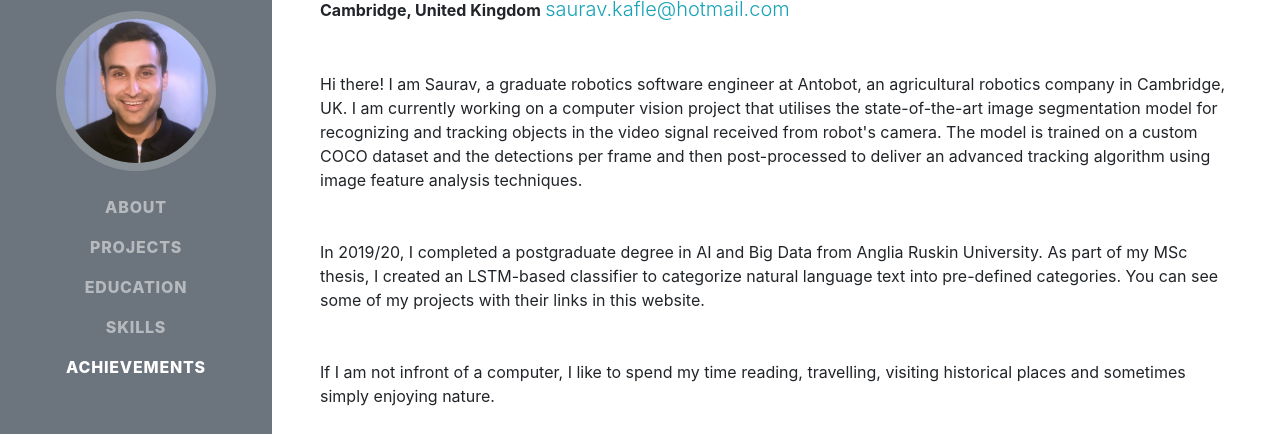
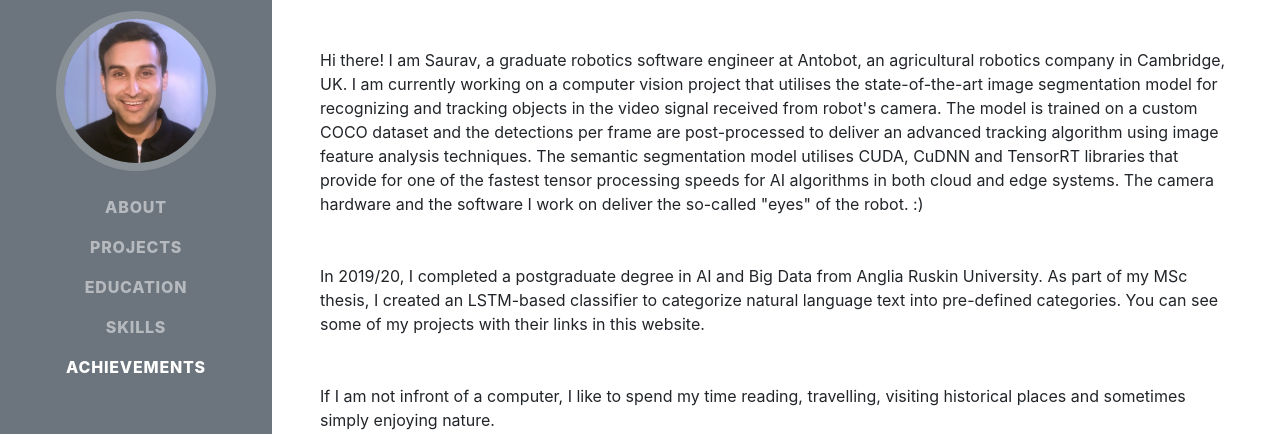
Before and after one commit to kaflesaurav/kaflesaurav.github.io, a website with bundled scripts: page index.html in a window 1280 px wide. Shown: the part 205-639 px from the top of the page. Built offline with nearby package versions, Linux system fonts and the light colour scheme; a web font is replaced by a local one.

Commit message:
more details

```diff
--- a/index.html
+++ b/index.html
@@ -67,7 +67,7 @@
         <div class="mb-5"><b>Cambridge, United Kingdom</b>
           <a href="mailto:sk625@student.anglia.ac.uk" class="lead text-info ">saurav.kafle@hotmail.com</a>
         </div>
-        <p class="mb-5">Hi there! I am Saurav, a graduate robotics software engineer at Antobot, an agricultural robotics company in Cambridge, UK. I am currently working on a computer vision project that utilises the state-of-the-art image segmentation model for recognizing and tracking objects in the video signal received from robot's camera. The model is trained on a custom COCO dataset and the detections per frame and then post-processed to deliver an advanced tracking algorithm using image feature analysis techniques. </p>
+        <p class="mb-5">Hi there! I am Saurav, a graduate robotics software engineer at Antobot, an agricultural robotics company in Cambridge, UK. I am currently working on a computer vision project that utilises the state-of-the-art image segmentation model for recognizing and tracking objects in the video signal received from robot's camera. The model is trained on a custom COCO dataset and the detections per frame are post-processed to deliver an advanced tracking algorithm using image feature analysis techniques. The semantic segmentation model utilises CUDA, CuDNN and TensorRT libraries that provide for one of the fastest tensor processing speeds for AI algorithms in both cloud and edge systems. The camera hardware and the software I work on deliver the so-called "eyes" of the robot. :)</p>
         <p class="mb-5">In 2019/20, I completed a postgraduate degree in AI and Big Data from Anglia Ruskin University. As part of my MSc thesis, I created an LSTM-based classifier to categorize natural language text into pre-defined categories. You can see some of my projects with their links in this website.</p>
         <p class="mb-5">If I am not infront of a computer, I like to spend my time reading, travelling, visiting historical places and sometimes simply enjoying nature.</p>
         <div class="social-icons">
```
